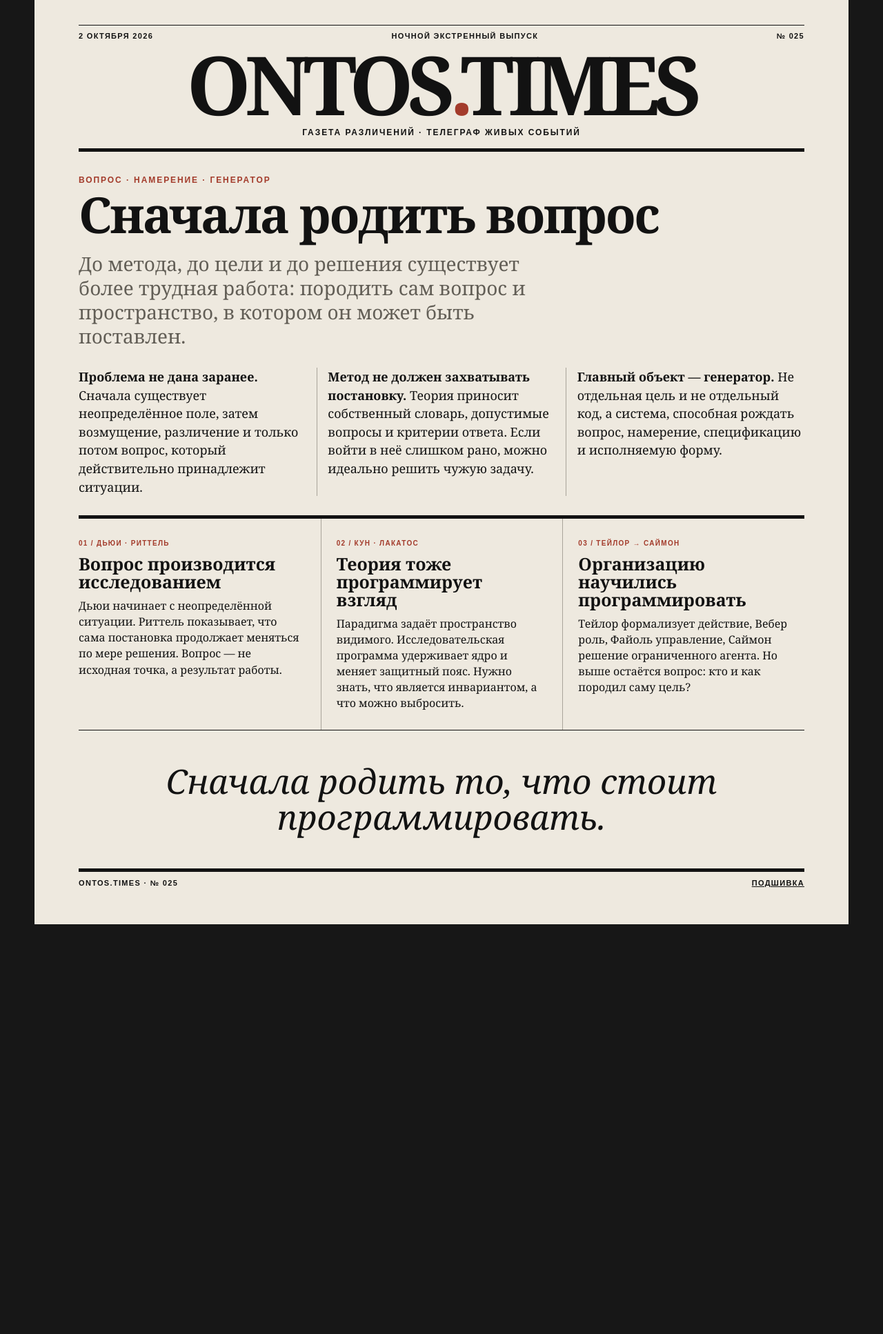
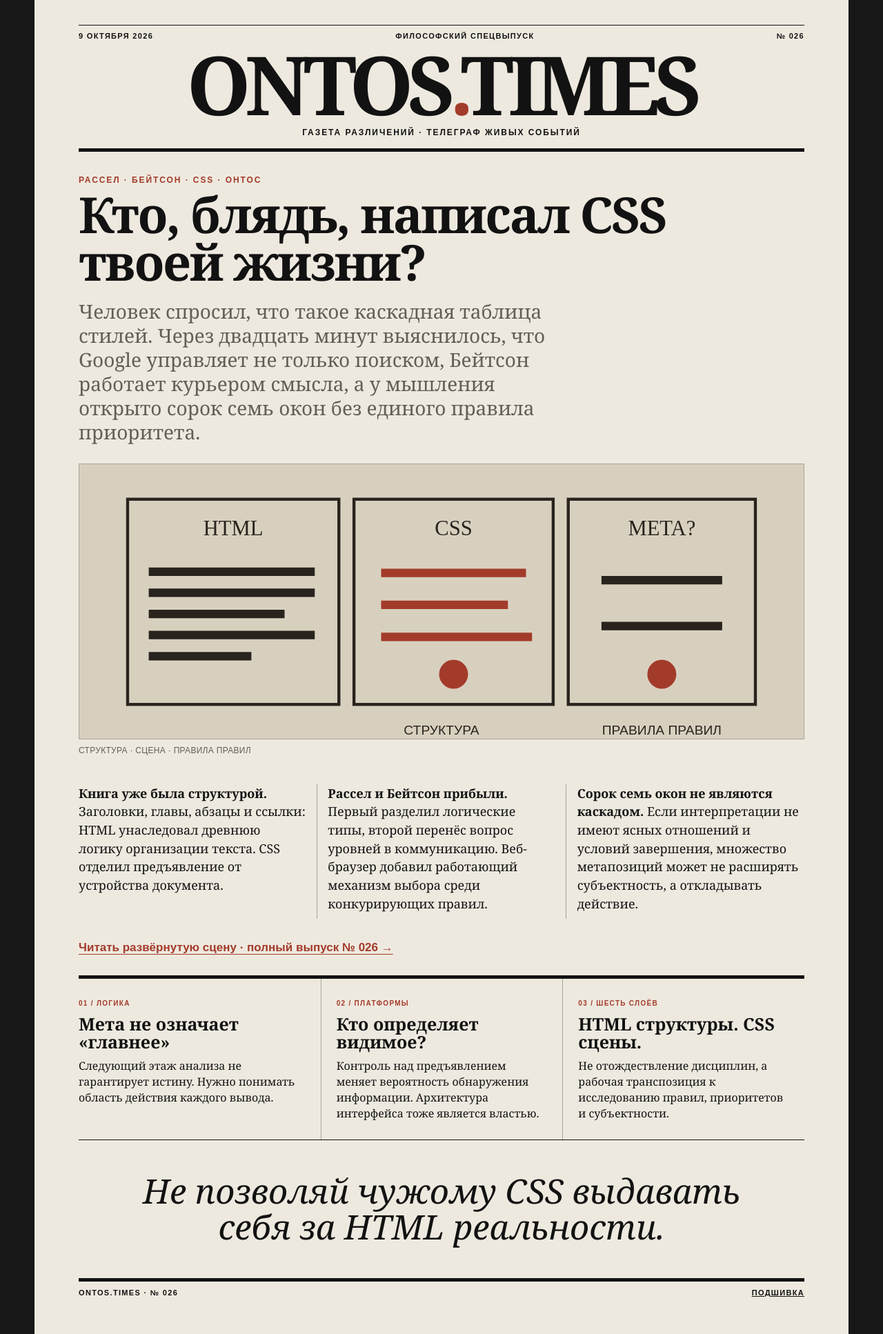
Before and after one commit to OntosLive/Ontos.Times, a Jekyll site: the page index.html, which Jekyll copies as it is, in a window 1280 px wide. Shown: the whole page at 69% size. Built offline with Jekyll 4.4.1, drawn with Linux system fonts in a browser that asks for light colours; before the commit the page ends 1340 px from its top, so only the background shows below that.

Commit message:
Publish issue 026: CSS of reality; extend illustrated two-scene canon

```diff
--- a/index.html
+++ b/index.html
@@ -1,66 +1,12 @@
 <!doctype html>
-<html lang="ru">
-<head>
-  <meta charset="utf-8">
-  <meta name="viewport" content="width=device-width,initial-scale=1">
-  <meta name="description" content="ONTOS.TIMES — сначала родить вопрос. До метода, до цели, до решения.">
-  <title>ONTOS.TIMES — Сначала родить вопрос</title>
-  <link rel="stylesheet" href="styles.css">
-</head>
-<body>
-  <header class="masthead">
-    <div class="rule"></div>
-    <div class="meta">
-      <span>2 ОКТЯБРЯ 2026</span>
-      <span>НОЧНОЙ ЭКСТРЕННЫЙ ВЫПУСК</span>
-      <span>№ 025</span>
-    </div>
-    <h1>ONTOS<span>.</span>TIMES</h1>
-    <p class="tagline">Газета различений · Телеграф живых событий</p>
-    <div class="rule heavy"></div>
-  </header>
-
-  <main>
-    <article class="lead">
-      <p class="kicker">ВОПРОС · НАМЕРЕНИЕ · ГЕНЕРАТОР</p>
-      <h2>Сначала родить вопрос</h2>
-      <p class="deck">До метода, до цели и до решения существует более трудная работа: породить сам вопрос и пространство, в котором он может быть поставлен.</p>
-
-      <div class="columns">
-        <p><strong>Проблема не дана заранее.</strong> Сначала существует неопределённое поле, затем возмущение, различение и только потом вопрос, который действительно принадлежит ситуации.</p>
-
-        <p><strong>Метод не должен захватывать постановку.</strong> Теория приносит собственный словарь, допустимые вопросы и критерии ответа. Если войти в неё слишком рано, можно идеально решить чужую задачу.</p>
-
-        <p><strong>Главный объект — генератор.</strong> Не отдельная цель и не отдельный код, а система, способная рождать вопрос, намерение, спецификацию и исполняемую форму.</p>
-      </div>
-    </article>
-
-    <section class="dispatches">
-      <article>
-        <span>01 / ДЬЮИ · РИТТЕЛЬ</span>
-        <h3>Вопрос производится исследованием</h3>
-        <p>Дьюи начинает с неопределённой ситуации. Риттель показывает, что сама постановка продолжает меняться по мере решения. Вопрос — не исходная точка, а результат работы.</p>
-      </article>
-
-      <article>
-        <span>02 / КУН · ЛАКАТОС</span>
-        <h3>Теория тоже программирует взгляд</h3>
-        <p>Парадигма задаёт пространство видимого. Исследовательская программа удерживает ядро и меняет защитный пояс. Нужно знать, что является инвариантом, а что можно выбросить.</p>
-      </article>
-
-      <article>
-        <span>03 / ТЕЙЛОР → САЙМОН</span>
-        <h3>Организацию научились программировать</h3>
-        <p>Тейлор формализует действие, Вебер роль, Файоль управление, Саймон решение ограниченного агента. Но выше остаётся вопрос: кто и как породил саму цель?</p>
-      </article>
-    </section>
-
-    <blockquote>Сначала родить то, что стоит программировать.</blockquote>
-  </main>
-
-  <footer>
-    <span>ONTOS.TIMES · № 025</span>
-    <span><a href="archive/" style="color:inherit">Подшивка</a></span>
-  </footer>
-</body>
-</html>
+<html lang="ru"><head><meta charset="utf-8"><meta name="viewport" content="width=device-width,initial-scale=1">
+<meta name="description" content="ONTOS.TIMES №026. Кто, блядь, написал CSS твоей жизни? Рассел, Бейтсон, каскад и архитектура внимания.">
+<title>ONTOS.TIMES — Кто написал CSS твоей жизни?</title><link rel="stylesheet" href="styles.css"></head>
+<body><header class="masthead"><div class="rule"></div><div class="meta"><span>9 ОКТЯБРЯ 2026</span><span>ФИЛОСОФСКИЙ СПЕЦВЫПУСК</span><span>№ 026</span></div><h1>ONTOS<span>.</span>TIMES</h1><p class="tagline">Газета различений · Телеграф живых событий</p><div class="rule heavy"></div></header>
+<main><article class="lead"><p class="kicker">РАССЕЛ · БЕЙТСОН · CSS · ОНТОС</p><h2>Кто, блядь, написал CSS твоей жизни?</h2><p class="deck">Человек спросил, что такое каскадная таблица стилей. Через двадцать минут выяснилось, что Google управляет не только поиском, Бейтсон работает курьером смысла, а у мышления открыто сорок семь окон без единого правила приоритета.</p>
+<figure class="front-figure"><img src="assets/css-scene.svg" alt="Графическая иллюстрация HTML, CSS и метауровней" width="1200" height="520"><figcaption>СТРУКТУРА · СЦЕНА · ПРАВИЛА ПРАВИЛ</figcaption></figure>
+<div class="columns"><p><strong>Книга уже была структурой.</strong> Заголовки, главы, абзацы и ссылки: HTML унаследовал древнюю логику организации текста. CSS отделил предъявление от устройства документа.</p><p><strong>Рассел и Бейтсон прибыли.</strong> Первый разделил логические типы, второй перенёс вопрос уровней в коммуникацию. Веб-браузер добавил работающий механизм выбора среди конкурирующих правил.</p><p><strong>Сорок семь окон не являются каскадом.</strong> Если интерпретации не имеют ясных отношений и условий завершения, множество метапозиций может не расширять субъектность, а откладывать действие.</p></div>
+<p class="read-full"><a href="archive/026/">Читать развёрнутую сцену · полный выпуск № 026 →</a></p></article>
+<section class="dispatches"><article><span>01 / ЛОГИКА</span><h3>Мета не означает «главнее»</h3><p>Следующий этаж анализа не гарантирует истину. Нужно понимать область действия каждого вывода.</p></article><article><span>02 / ПЛАТФОРМЫ</span><h3>Кто определяет видимое?</h3><p>Контроль над предъявлением меняет вероятность обнаружения информации. Архитектура интерфейса тоже является властью.</p></article><article><span>03 / ШЕСТЬ СЛОЁВ</span><h3>HTML структуры. CSS сцены.</h3><p>Не отождествление дисциплин, а рабочая транспозиция к исследованию правил, приоритетов и субъектности.</p></article></section>
+<blockquote>Не позволяй чужому CSS выдавать себя за HTML реальности.</blockquote></main>
+<footer><span>ONTOS.TIMES · № 026</span><span><a href="archive/" style="color:inherit">Подшивка</a></span></footer></body></html>
--- a/styles.css
+++ b/styles.css
@@ -16,3 +16,25 @@ h3{margin:9px 0 10px;font-size:25px;line-height:1.03}.dispatches p{margin:0;font
 blockquote{margin:48px auto;max-width:900px;text-align:center;font-size:clamp(27px,4vw,49px);line-height:1.06;font-style:italic}
 footer{display:flex;justify-content:space-between;border-top:5px solid var(--ink);padding-top:10px;font:700 11px Arial,sans-serif;letter-spacing:.12em;text-transform:uppercase}
 @media(max-width:700px){body{padding:22px 18px 34px}.meta{font-size:9px}.meta span:nth-child(2){display:none}.columns{columns:1}.dispatches{grid-template-columns:1fr}.dispatches article{padding:20px 0}.dispatches article+article{padding-left:0;border-left:0;border-top:1px solid #aaa49a}}
+
+
+/* ONTOS.TIMES №026: полноценная газетная статья, картинки и ясный шлюз с первой полосы */
+.issue-body{max-width:900px;margin:auto}
+.issue-body h1{font-size:clamp(42px,7vw,78px);letter-spacing:-.04em;text-align:left;line-height:1.02;margin:12px 0 20px}
+.issue-body h2{font-size:clamp(25px,3.4vw,40px);line-height:1.12;margin:54px 0 20px;max-width:none}
+.issue-body p,.issue-body li{font-size:clamp(18px,2.2vw,22px);line-height:1.6}
+.issue-body blockquote{border-block:1px solid #aaa49a;padding:24px 10px}
+.issue-body pre{overflow-x:auto;background:#24211e;color:#f2eadd;padding:22px;border-radius:2px;font-size:17px;line-height:1.5}
+.issue-body table{border-collapse:collapse;width:100%;margin:28px 0;font:16px/1.5 Arial,sans-serif}
+.issue-body th,.issue-body td{padding:12px;border-bottom:1px solid #aaa49a;text-align:left;vertical-align:top}
+.issue-body a{color:var(--signal)}
+.editorial-figure,.front-figure{margin:28px 0 32px}
+.editorial-figure img,.front-figure img{display:block;width:100%;height:auto;max-height:560px;object-fit:contain;background:#ddd5c7;border:1px solid #aaa49a}
+.editorial-figure figcaption,.front-figure figcaption{padding:8px 0;color:var(--muted);font:12px/1.4 Arial,sans-serif;letter-spacing:.025em}
+.portrait-strip img{max-height:360px;object-fit:contain}
+.manifesto{border-block:5px solid var(--ink);padding:24px 8px;margin:52px 0;text-align:center}
+.manifesto p{font-size:clamp(20px,2.5vw,28px);line-height:1.3}
+.read-full{margin:30px 0 0;font:800 17px/1.4 Arial,sans-serif}
+.read-full a{color:var(--signal);text-underline-offset:4px}
+.front-figure img{max-height:400px;object-fit:cover}
+@media(max-width:700px){.issue-body table{font-size:13px}.issue-body th,.issue-body td{padding:8px}.issue-body blockquote{margin:28px auto}}
```
Also changed, not shown: docs/canon.md (+33 -38 lines), issues/2026-10-09-css-of-reality.md (added, +239 -0 lines), README.md, assets/cascade-editorial.svg (added), assets/css-scene.svg (added), assets/platform-scene.svg (added).
